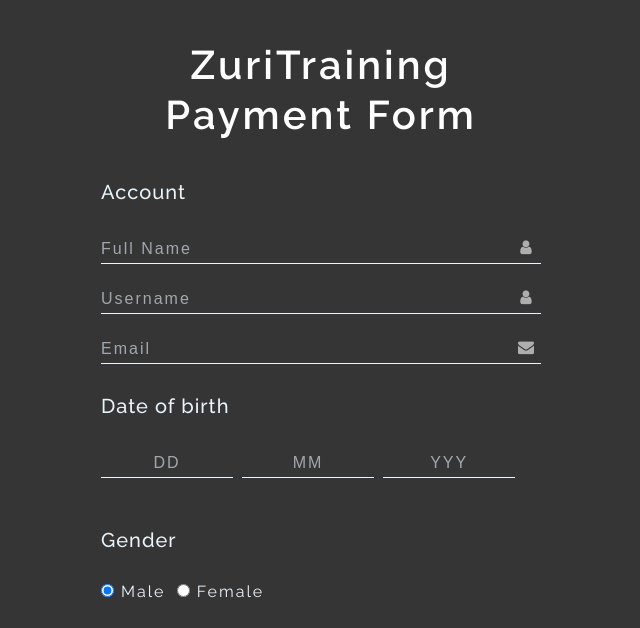
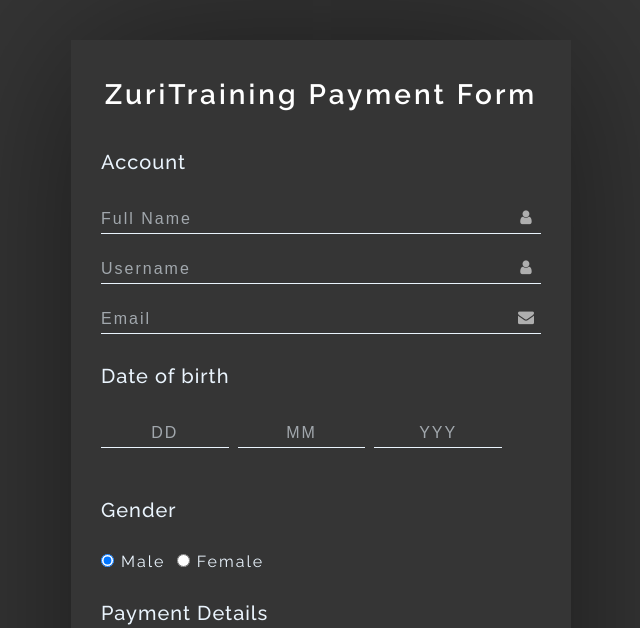
Before and after one commit to khareemah/zuri-assigment-payment-form, a plain HTML site: page index.html in a window 1280 px wide. Shown: the top 628 px of the page, without its empty margins (319-959 px from the left). Drawn offline with Linux system fonts and the light colour scheme.

Commit message:
modified css

```diff
--- a/app.css
+++ b/app.css
@@ -7,20 +7,22 @@
 body {
   background-color: #353535;
   font-family: "Raleway", sans-serif;
+  padding: 0 20px;
 }
 .wrapper {
   max-width: 500px;
-  padding: 0 30px;
+  padding: 30px;
   margin: 40px auto;
   color: #eaf4fd;
+  box-shadow: 0px 5px 10pc rgba(0, 0, 0, 0.5);
 }
 h2 {
   text-align: center;
   letter-spacing: 3px;
-  font-size: 40px;
+  font-size: 28px;
   font-weight: 600;
   line-height: 50px;
-  margin-bottom: 40px;
+  margin-bottom: 20px;
   color: white;
 }
 h4 {
@@ -77,7 +79,7 @@ input::placeholder {
 input[type="text"].dob {
   display: inline-block;
   margin-right: 5px;
-  width: 30%;
+  width: 29%;
   text-align: center;
 }
 input[type="radio"] {
```
